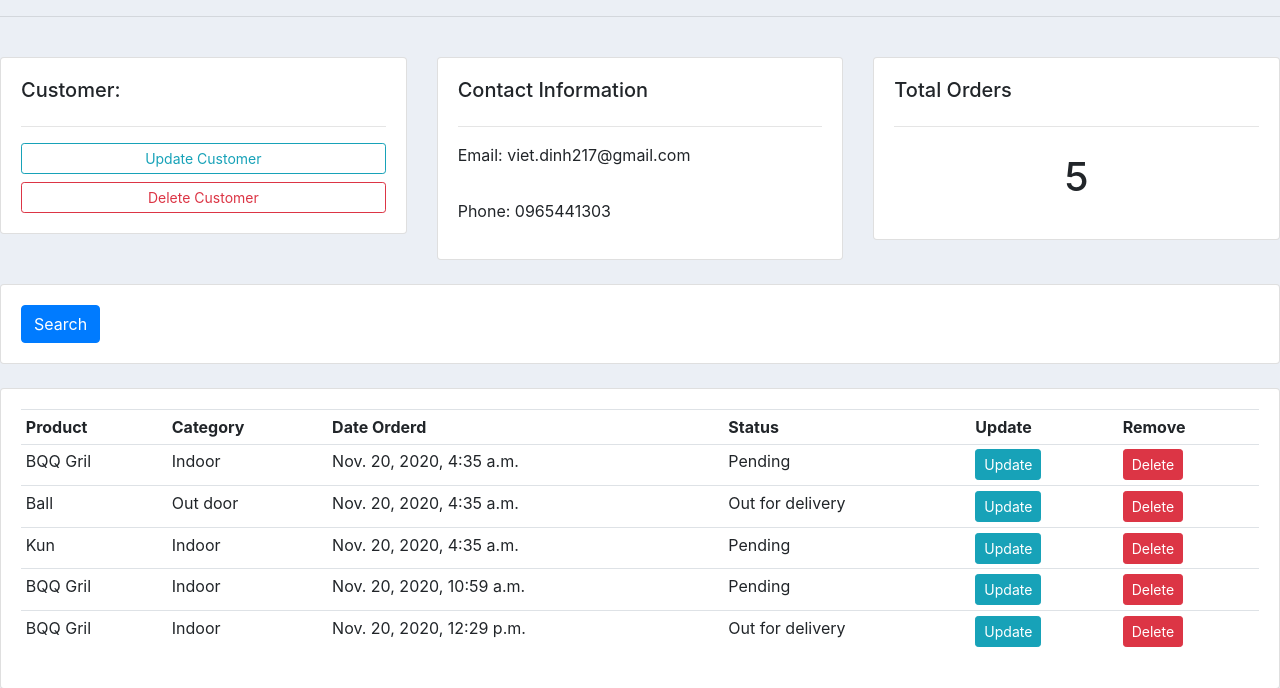
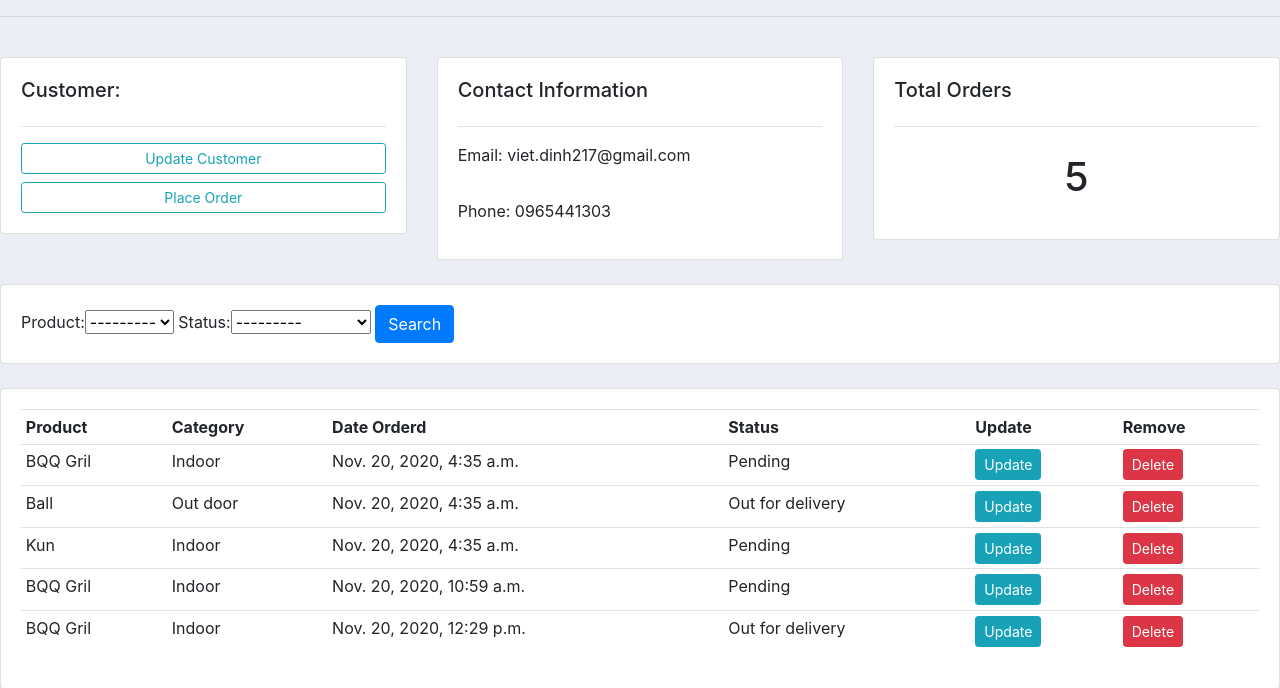
Before and after one commit to kuboit217/crm, a Django app: page /customers/1/ in a window 1280 px wide. Shown: the part 59-747 px from the top of the page. Run offline with Django 3.2, Linux system fonts and the light colour scheme; data comes from the database, SQL or seed files in the repository; both versions use the stored data as it was after the commit; some libraries are stand-ins or nearby versions.

Commit message:
filter and more select product

```diff
--- /dev/null
+++ b/accounts/filters.py
@@ -0,0 +1,10 @@
+import django_filters
+from django_filters import DateFilter, CharFilter
+
+from .models import *
+
+class OrderFilter(django_filters.FilterSet):
+    class Meta:
+        model = Order
+        fields = '__all__'
+        exclude = ['custumer','date_created']
--- a/accounts/templates/accounts/customers.html
+++ b/accounts/templates/accounts/customers.html
@@ -9,7 +9,7 @@
 			<h5>Customer:</h5>
 			<hr>
 			<a class="btn btn-outline-info  btn-sm btn-block" href="">Update Customer</a>
-			<a class="btn btn-outline-danger  btn-sm btn-block" href="">Delete Customer</a>
+			<a class="btn btn-outline-info  btn-sm btn-block" href="{% url 'create_order' customer.id %}">Place Order</a>
 
 		</div>
 	</div>
@@ -38,9 +38,9 @@
 	<div class="col">
 		<div class="card card-body">
 			<form method="get">
-
-		    <button class="btn btn-primary" type="submit">Search</button>
-		  </form>
+				{{customer_filter.form}}
+		    	<button class="btn btn-primary" type="submit">Search</button>
+		  	</form>
 		</div>
 	</div>
 
--- a/accounts/templates/accounts/dashboard.html
+++ b/accounts/templates/accounts/dashboard.html
@@ -32,7 +32,7 @@
 		<h5>LAST 5 ORDERS</h5>
 		<hr>
 		<div class="card card-body">
-			<a class="btn btn-primary  btn-sm btn-block" href="{% url 'create_order'%}">Create Order</a>
+			<a class="btn btn-primary  btn-sm btn-block" href="">Create Order</a>
 			<table class="table table-sm">
 				<tr>
 					<th>Product</th>
--- a/accounts/urls.py
+++ b/accounts/urls.py
@@ -5,7 +5,8 @@ urlpatterns = [
     path('', views.home , name='home'),
     path('products/', views.products, name='product'),
     path('customers/<str:pk>/', views.customers , name='customer'),
-    path('create_order/', views.create_order, name='create_order'),
+
+    path('create_order/<str:pk>', views.create_order, name='create_order'),
     path('update_order/<str:pk>', views.update_order, name='update_order'),
     path('delete_order/<str:pk>', views.delete_order, name='delete_order'),
 ]
--- a/accounts/views.py
+++ b/accounts/views.py
@@ -1,7 +1,9 @@
 from django.shortcuts import render , redirect
 from django.http import HttpResponse
+from django.forms import inlineformset_factory
 from .models import *
 from .forms import OrderForm
+from .filters import OrderFilter
 
 # Create your views here.
 def home(request):
@@ -26,19 +28,27 @@ def customers(request, pk):
     orders = customer.order_set.all()
     total_order = orders.count()
 
-    context = {'customer': customer , 'orders': orders , 'total_order': total_order}
+    #tạo tìm kiếm trong customer
+    customer_filter = OrderFilter(request.GET, queryset= orders)
+    orders = customer_filter.qs
+
+    context = {'customer': customer , 'orders': orders , 'total_order': total_order, 'customer_filter': customer_filter}
 
     return render(request, 'accounts/customers.html', context)
 
 #tạo form thêm mới order
-def create_order(request):
-    form = OrderForm()
-    context ={'form':form}
+def create_order(request, pk):
+    OrderFormSet = inlineformset_factory(Customer,Order , fields = ('product','status'), extra =5)
+    customer = Customer.objects.get(id=pk)
+    formset = OrderFormSet(queryset=Order.objects.none(),instance=customer)
+    #form = OrderForm(initial={'customer': customer})
     if request.method == 'POST':
-        form = OrderForm(request.POST)
-        if form.is_valid():
-            form.save()
+        #form = OrderForm(request.POST)
+        formset = OrderFormSet(request.POST,instance=customer)
+        if formset.is_valid():
+            formset.save()
             return redirect('/')
+    context ={'formset':formset}
     return render(request, 'accounts/order_form.html', context)
 
 #tọ form update order
--- a/crm/settings.py
+++ b/crm/settings.py
@@ -39,6 +39,7 @@ INSTALLED_APPS = [
     'django.contrib.staticfiles',
     'accounts',
     'crispy_forms',
+    'django_filters',
 ]
 CRISPY_TEMPLATE_PACK = 'bootstrap4'
 MIDDLEWARE = [
```
Also changed, not shown: accounts/templates/accounts/order_form.html (+9 -6 lines), db.sqlite3.
